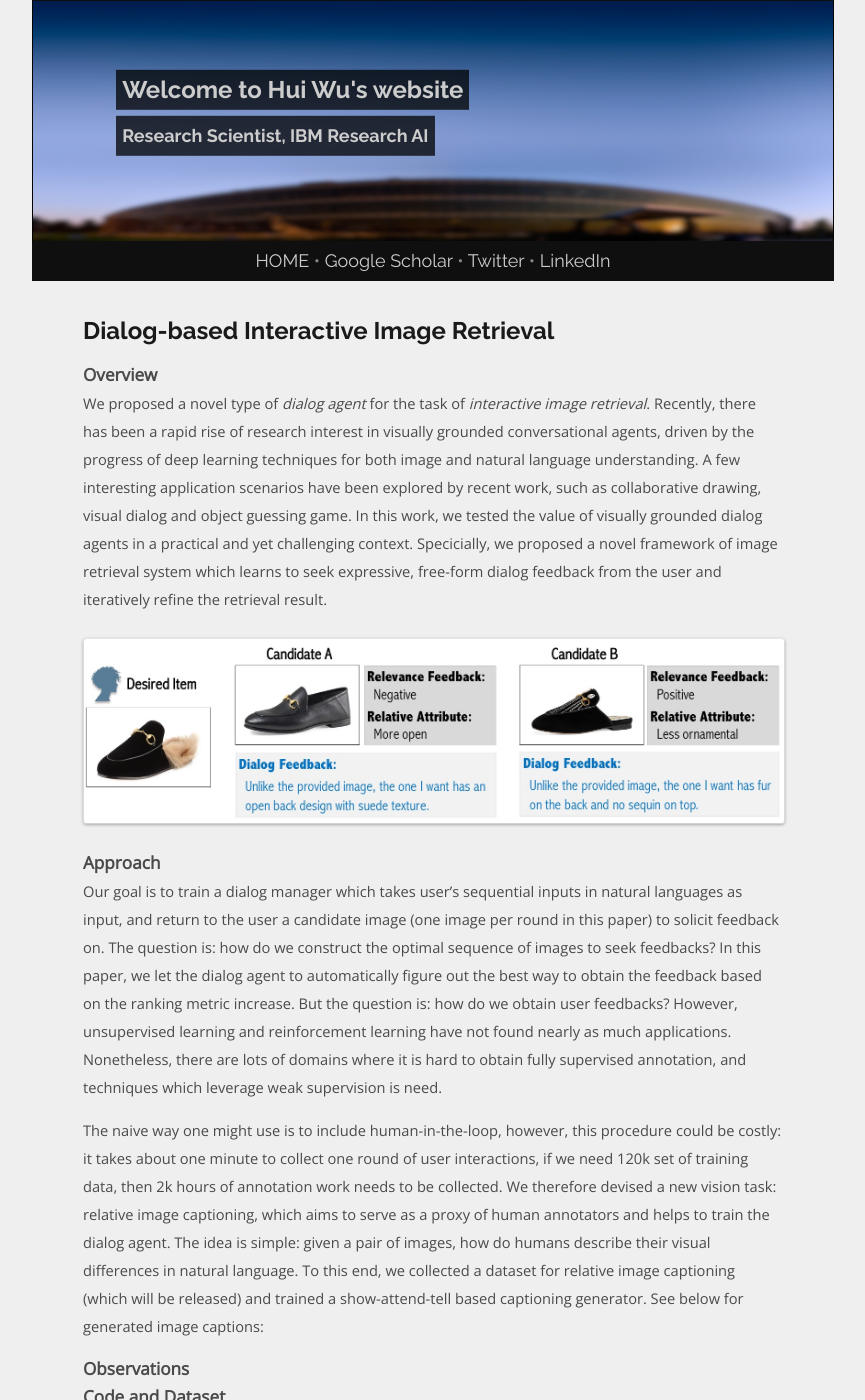
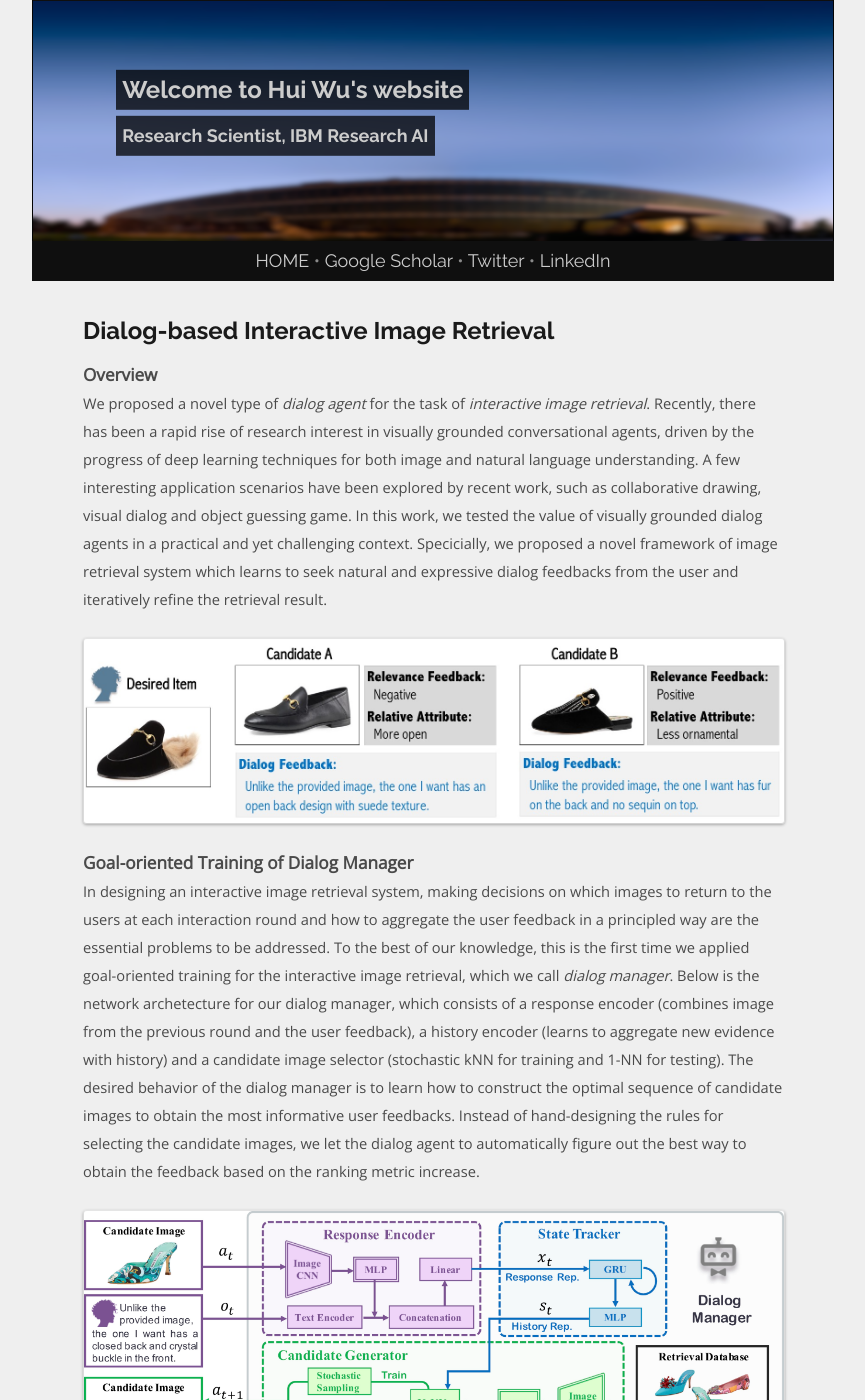
Before and after one commit to spacew/spacew.github.io, a Jekyll site: the page built from _posts/2018-04-25-fashion.markdown, in a window 1280 px wide and 1400 px high. Shown: the whole window, without its empty margins (207-1072 px from the left). Built offline with Jekyll 4.4.1, drawn with Linux system fonts in a browser that asks for light colours; some of the changed text lies outside the part shown.

Commit message:
Update 2018-04-25-fashion.markdown

```diff
--- a/_posts/2018-04-25-fashion.markdown
+++ b/_posts/2018-04-25-fashion.markdown
@@ -19,21 +19,33 @@ language understanding. A few interesting application scenarios have been explor
 recent work, such as collaborative drawing, visual dialog and object guessing game.
 In this work, we tested the value of visually grounded dialog agents in a practical and yet
 challenging context. Specicially, we proposed a novel framework of image retrieval system which learns to seek
-expressive, free-form dialog feedback from the user and iteratively refine the retrieval result.
+natural and expressive dialog feedbacks from the user and iteratively refine the retrieval result.
 
 <!--more-->
 
 <img alt="img" src="{{site.baseurl}}/media/feedback.jpg">
 
-### Approach
-Our goal is to train a dialog manager which takes user’s sequential inputs in natural languages as input, and return to the user a candidate image (one image per round in this paper) to solicit feedback on. The question is: how do we construct the optimal sequence of images to seek feedbacks? In this paper, we let the dialog agent to automatically figure out the best way to obtain the feedback based on the ranking metric increase. But the question is: how do we obtain user feedbacks?
+### Goal-oriented Training of Dialog Manager
+In designing an interactive image retrieval system, making decisions on which images to return to the users
+at each interaction round and how to aggregate the user feedback in a principled way are the essential
+problems to be addressed. To the best of our knowledge, this is the first time we applied goal-oriented
+training for the interactive image retrieval, which we call _dialog manager_. Below is the network archetecture
+for our dialog manager, which consists of a response encoder (combines image from the previous round and the
+user feedback), a history encoder (learns to aggregate new evidence with history) and a candidate image
+selector (stochastic kNN for training and 1-NN for testing). The desired behavior of the dialog manager is to
+learn how to construct the optimal sequence of candidate images to obtain the most informative user feedbacks.
+Instead of hand-designing the rules for selecting the candidate images, we let the dialog agent to
+automatically figure out the best way to obtain the feedback based on the ranking metric increase.
+
+<img alt="img" src="{{site.baseurl}}/media/fashion_framework.jpg">
+
+### User Simulator using Relative Captioning
+But the question is: how do we obtain user feedbacks?
 However, unsupervised learning and reinforcement learning have not found nearly as much applications. Nonetheless, there are lots of domains where it is hard to obtain fully supervised annotation, and techniques which leverage weak supervision is need.
 
 The naive way one might use is to include human-in-the-loop, however, this procedure could be costly: it takes about one minute to collect one round of user interactions, if we need 120k set of training data, then 2k hours of annotation work needs to be collected. We therefore devised a new vision task: relative image captioning, which aims to serve as a proxy of human annotators and helps to train the dialog agent. The idea is simple: given a pair of images, how do humans describe their visual differences in natural language. To this end, we collected a dataset for relative image captioning (which will be released) and trained a show-attend-tell based captioning generator. See below for generated image captions:
 
-
-### Observations
-
+<img alt="img" src="{{site.baseurl}}/media/feedback.jpg">
 
 ### Code and Dataset
 
```
